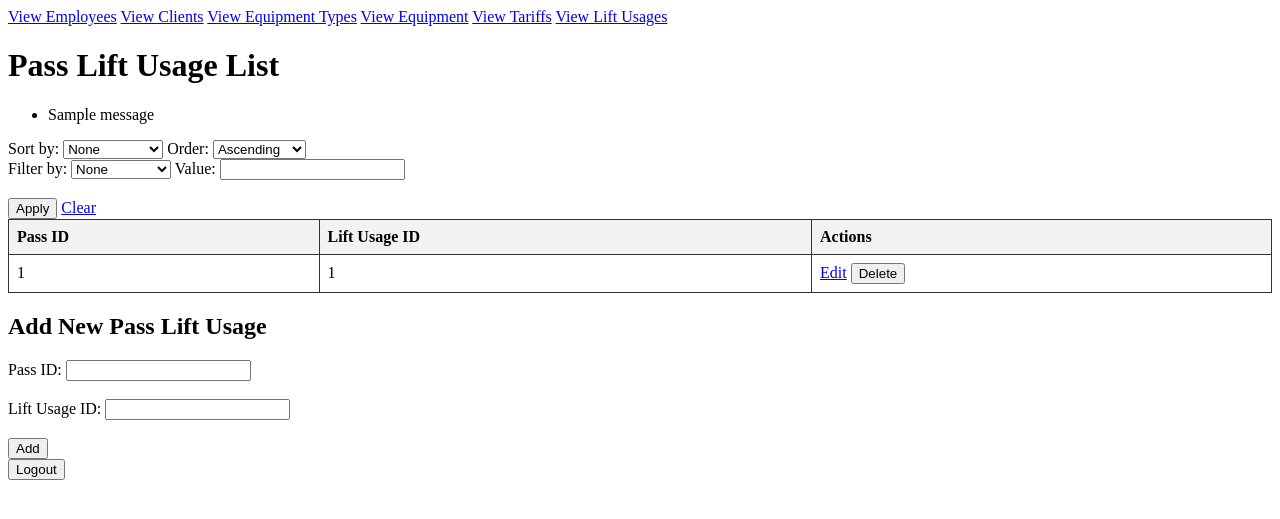
After one commit to ostrrovska/ski_resort, a Flask app: template templates/pass_lift_usages.html in a window 1280 px wide. The commit adds this page. Shown: the top 519 px of the page. Run offline with Flask 3, Linux system fonts and the light colour scheme; the visitor is signed in with stand-in values (Sample User, id 1); tables that the repository leaves empty hold one stand-in row (values such as "Sample post"); the template is opened without the code that fills it: most values are stand-ins (such as "Sample title", 1, 10 or a date in 2020); one stand-in notice (Sample message) is shown.

Commit message:
Add templates for pass_lift_usage table

```diff
--- a/templates/employees.html
+++ b/templates/employees.html
@@ -15,6 +15,7 @@
 <a href="{{ url_for('pass.list_passes') }}">View passes</a>
 <a href="{{ url_for('lift.list_lifts') }}">View lifts</a>
 <a href="{{ url_for('lift_usage.list_lift_usages') }}">View lift Usages</a>
+<a href="{{ url_for('pass_lift_usage.list_pass_lift_usages') }}">View Pass Lift Usages</a>
 <h1>Employee List</h1>
 
 
--- /dev/null
+++ b/templates/pass_lift_usages.html
@@ -0,0 +1,95 @@
+<!DOCTYPE html>
+<html lang="en">
+<head>
+    <meta charset="UTF-8">
+    <title>Pass Lift Usages</title>
+    <link rel="stylesheet" href="{{ url_for('static', filename='styles.css') }}">
+</head>
+<body>
+
+<a href="{{ url_for('employee.list_employees') }}">View Employees</a>
+<a href="{{ url_for('client.list_clients') }}">View Clients</a>
+<a href="{{ url_for('equipment_type.list_equipment_types') }}">View Equipment Types</a>
+<a href="{{ url_for('equipment.list_equipment') }}">View Equipment</a>
+<a href="{{ url_for('tariff.list_tariffs') }}">View Tariffs</a>
+<a href="{{ url_for('lift_usage.list_lift_usages') }}">View Lift Usages</a>
+
+<h1>Pass Lift Usage List</h1>
+
+{% with messages = get_flashed_messages() %}
+    {% if messages %}
+        <ul>
+            {% for message in messages %}
+                <li>{{ message }}</li>
+            {% endfor %}
+        </ul>
+    {% endif %}
+{% endwith %}
+
+<form action="{{ url_for('pass_lift_usage.list_pass_lift_usages') }}" method="GET">
+    <div class="form-group">
+        <label for="sort_by">Sort by:</label>
+        <select id="sort_by" name="sort_by">
+            <option value="" selected>None</option>
+            <option value="pass_id">Pass ID</option>
+            <option value="lift_usage_id">Lift Usage ID</option>
+        </select>
+        <label for="sort_order">Order:</label>
+        <select id="sort_order" name="sort_order">
+            <option value="asc" selected>Ascending</option>
+            <option value="desc">Descending</option>
+        </select>
+    </div>
+
+    <div class="form-group">
+        <label for="filter_by">Filter by:</label>
+        <select id="filter_by" name="filter_by">
+            <option value="" selected>None</option>
+            <option value="pass_id">Pass ID</option>
+            <option value="lift_usage_id">Lift Usage ID</option>
+        </select>
+        <label for="filter_value">Value:</label>
+        <input type="number" id="filter_value" name="filter_value"><br><br>
+    </div>
+    <button type="submit">Apply</button>
+    <a href="{{ url_for('pass_lift_usage.list_pass_lift_usages') }}">Clear</a>
+</form>
+
+<table>
+    <tr>
+        <th>Pass ID</th>
+        <th>Lift Usage ID</th>
+        <th>Actions</th>
+    </tr>
+    {% for plu in pass_lift_usages %}
+        <tr>
+            <td>{{ plu.pass_id }}</td>
+            <td>{{ plu.lift_usage_id }}</td>
+            <td>
+                <a href="{{ url_for('pass_lift_usage.edit_pass_lift_usage', pass_id=plu.pass_id, lift_usage_id=plu.lift_usage_id) }}">Edit</a>
+                <form action="{{ url_for('pass_lift_usage.delete', pass_id=plu.pass_id, lift_usage_id=plu.lift_usage_id) }}" method="POST" style="display:inline;">
+                    <button type="submit">Delete</button>
+                </form>
+            </td>
+        </tr>
+    {% endfor %}
+</table>
+
+<h2>Add New Pass Lift Usage</h2>
+<form action="{{ url_for('pass_lift_usage.add') }}" method="POST">
+    <label for="pass_id">Pass ID:</label>
+    <input type="number" id="pass_id" name="pass_id" required><br><br>
+
+    <label for="lift_usage_id">Lift Usage ID:</label>
+    <input type="number" id="lift_usage_id" name="lift_usage_id" required><br><br>
+
+    <button type="submit">Add</button>
+</form>
+
+<!-- Logout button -->
+<form action="{{ url_for('client.logout') }}" method="POST" style="display: inline;">
+    <button type="submit">Logout</button>
+</form>
+
+</body>
+</html>
```
Also changed, not shown: templates/pass_lift_usage_edit.html (added, +36 -0 lines).
